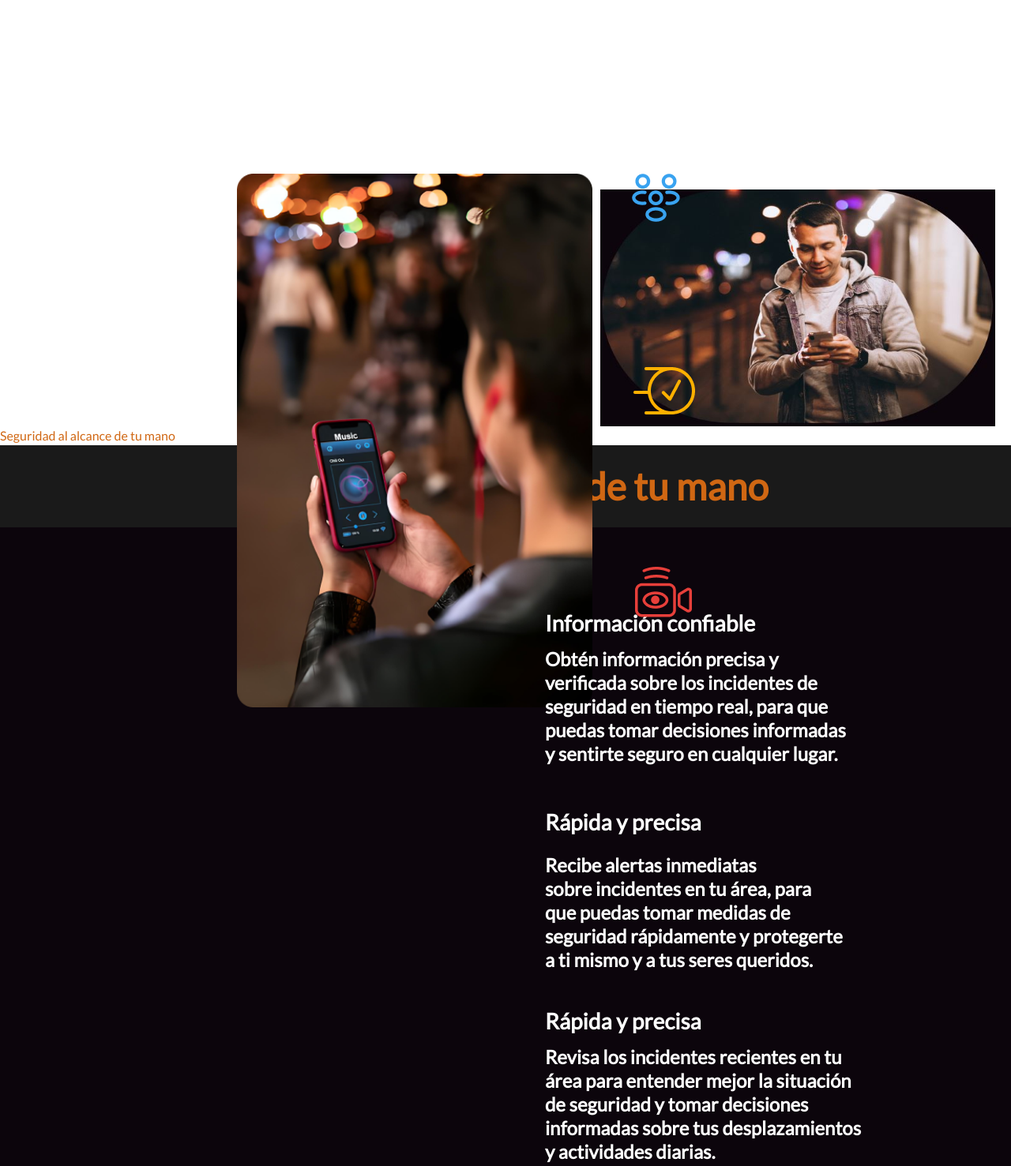
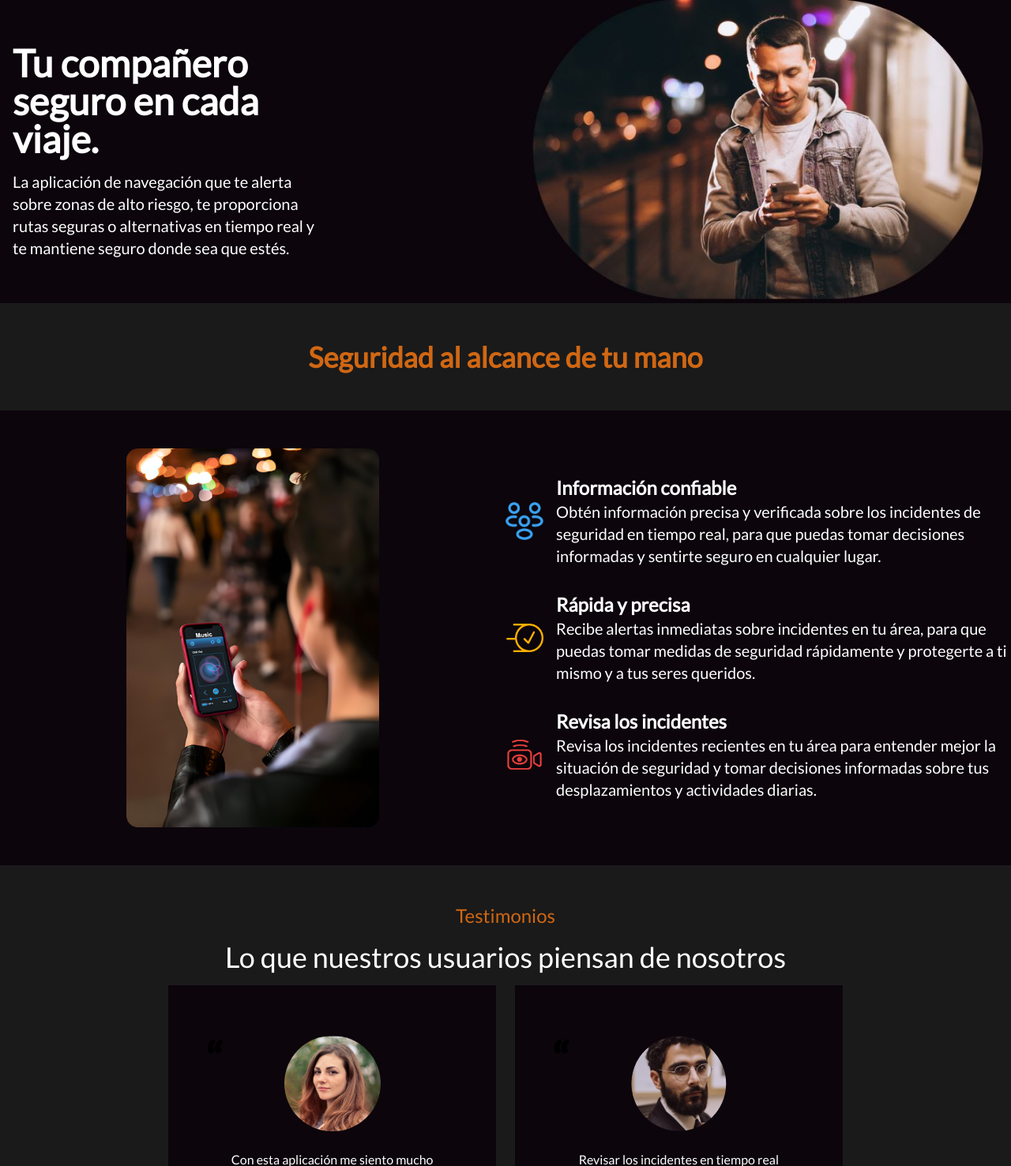
Before and after one commit to IHC-202301-SafeLife/SegurMap-LandingPage, a website: page src/index.html in a window 1280 px wide. Shown: the top 1477 px of the page at 79% size. Drawn offline with Linux system fonts and the light colour scheme.

Commit message:
fix: fix hero elements

```diff
--- a/src/index.html
+++ b/src/index.html
@@ -18,136 +18,95 @@
   </head>
   <body>
     <main>
-      <section id="hero">
-        <div class="hero-header">
-          <div class="left-section">
-            <h1>Tu compañero</h1>
-            <h1>seguro en cada</h1>
-            <h1>viaje</h1>
-            <p>La aplicación de navegación que te alerta<br></br> sobre zonas de alto riesgo, te proporciona<br></br> rutas seguras o alternativas en tiempo real y<br></br> te mantiene seguro donde sea que estés</p>
+      <section class="flex flex-col md:flex-row items-center bg-[#0C050C]">
+        <div class="md:w-1/2 px-4 py-8 md:py-12">
+          <h1 class="text-4xl md:text-5xl font-bold text-center md:text-left mb-4 text-white">
+            Tu compañero <br />
+            seguro en cada <br />
+            viaje.
+          </h1>
+          <p class="text-lg md:text-xl text-center md:text-left text-white">
+            La aplicación de navegación que te alerta <br />
+            sobre zonas de alto riesgo, te proporciona<br />
+            rutas seguras o alternativas en tiempo real y <br />
+            te mantiene seguro donde sea que estés.<br />
+          </p>
         </div>
-          <div class="right-section">
-            <div class="circle-image"></div>
-            <img src="./assets/hero.JPG" alt="hero-image" style="width: 500px; height: 300px;">
-          </div>
-        </div>
-        <div class="hero-footer">
-          <h1 class="footer-text">Seguridad al alcance de tu mano</h1>
+
+        <div class="md:w-1/2">
+          <img class="w-full max-h-96 object-contain mx-auto" src="./assets/hero.JPG" alt="Imagen del Hero" />
         </div>
       </section>
-      <section id="features">
-        <div>
-          <div class="rectangle relative bg-[#1A1A1A] w-full p-4">
-            <h1
-              class="text-[#D06713] font-[lato] font-bold text-[48px] max-[697px]:text-[35px] text-center"
-            >
+
+      <div class="bg-[#1A1A1A] text-[#D06713] py-6 px-4 md:py-12 md:px-6">
+        <h2 class="text-2xl md:text-4xl font-bold text-center">
           Seguridad al alcance de tu mano
-            </h1>
+        </h2>
       </div>
 
-          <div>
-            <div
-              class="banner bg-[#0C050C] h-[961px] flex flex-col items-center pb-6"
-            >
-              <div>
+      <section id="features" class="py-12 bg-[#0C050C]">
+        <div class="container mx-auto flex flex-col md:flex-row items-center">
+          <div class="md:w-1/2 mb-8 md:mb-0">
             <img
-                  class="absolute left-[300px] top-[220px] h-[700px] flex flex-col pb-6"
-                  src="assets/zyro-image (17) 1.png"
-                  alt="img"
+              src="./assets/zyro-image (17) 1.png"
+              alt="feature-img"
+              class="w-full md:w-1/2 h-auto object-contain mx-auto"
             />
           </div>
 
-              <div class="featureList">
-                <div>
+          <div class="md:w-1/2 grid gap-8">
+            <div class="flex items-start md:items-center">
               <img
-                    class="absolute left-[800px] top-[220px] flex flex-col pb-6"
-                    src="assets/people.png"
-                    alt="people"
+                src="./assets/people.png"
+                alt="people-img"
+                class="w-12 h-12"
               />
-
-                  <div class="txt1">
-                    <h1
-                      class="relative text-white text-[28px] font-[lato] font-extrabold left-[250px] top-[100px]"
-                    >
-                      Información confiable
-                    </h1>
-                    <p
-                      class="relative text-white text-[24px] font-[lato] font-bold left-[250px] top-[110px] leading-tight"
-                    >
-                      Obtén información precisa y<br />verificada sobre los
-                      incidentes de<br />seguridad en tiempo real, para que<br />puedas
-                      tomar decisiones informadas<br />y sentirte seguro en
-                      cualquier lugar.
+              <div class="ml-4">
+                <h3 class="text-white text-xl md:text-2xl font-bold">Información confiable</h3>
+                <p class="text-white text-lg md:text-xl">
+                  Obtén información precisa y
+                  verificada sobre los incidentes de
+                  seguridad en tiempo real, para que
+                puedas tomar decisiones informadas
+                 y sentirte seguro en cualquier lugar.
                 </p>
               </div>
             </div>
-
-                <div>
-                  <img
-                    class="absolute left-[800px] top-[455px]"
-                    src="assets/fast.png"
-                    alt="fast"
-                  />
-                  <div class="txt2">
-                    <h1
-                      class="relative text-white text-[28px] font-[lato] font-extrabold left-[250px] top-[160px]"
-                    >
-                      Rápida y precisa
-                    </h1>
-                    <p
-                      class="relative text-white text-[24px] font-[lato] font-bold left-[250px] top-[179px] leading-tight"
-                    >
-                      Recibe alertas inmediatas<br />sobre incidentes en tu
-                      área, para<br />que puedas tomar medidas de<br />seguridad
-                      rápidamente y protegerte<br />a ti mismo y a tus seres
-                      queridos.
+            <div class="flex items-start md:items-center">
+              <img src="./assets/fast.png" alt="fast-img" class="w-12 h-12" />
+              <div class="ml-4">
+                <h3 class="text-white text-xl md:text-2xl font-bold">Rápida y precisa</h3>
+                <p class="text-white text-lg md:text-xl">
+                  Recibe alertas inmediatas sobre incidentes en tu área, para que puedas tomar medidas de seguridad rápidamente y protegerte a ti mismo y a tus seres queridos.
                 </p>
               </div>
             </div>
-
-                <div class="img3">
+            <div class="flex items-start md:items-center">
               <img
-                    class="absolute left-[800px] top-[710px]"
-                    src="assets/camera.png"
-                    alt="camera"
+                src="./assets/camera.png"
+                alt="camera-img"
+                class="w-12 h-12"
               />
-                  <div class="txt3">
-                    <h1
-                      class="relative text-white text-[28px] font-[lato] font-extrabold left-[250px] top-[220px]"
-                    >
-                      Rápida y precisa
-                    </h1>
-                    <p
-                      class="relative text-white text-[24px] font-[lato] font-bold left-[250px] top-[230px] leading-tight"
-                    >
-                      Revisa los incidentes recientes en tu<br />área para
-                      entender mejor la situación<br />de seguridad y tomar
-                      decisiones<br />informadas sobre tus desplazamientos<br />y
-                      actividades diarias.
+              <div class="ml-4">
+                <h3 class="text-white text-xl md:text-2xl font-bold">Revisa los incidentes</h3>
+                <p class="text-white text-lg md:text-xl">
+                  Revisa los incidentes recientes en tu área para entender mejor la situación de seguridad y tomar decisiones informadas sobre tus desplazamientos y actividades diarias.
                 </p>
               </div>
             </div>
         </div>
-              <div class="line">
-                <hr
-                  class="relative mx-auto top-[350px] w-[1100px]"
-                  color="black"
-                />
-              </div>
-            </div>
-          </div>
-        </div>
+
       </section>
 
       <section
         id="customer-section"
-        class="flex flex-col justify-center bg-tertiary py-12 items-center banner bg-[#0C050C]"
+        class="flex flex-col justify-center bg-tertiary py-12 items-center banner bg-[#1A1A1A]"
       >
         <h2 class="section-title text-superbold text-2xl text-[#D06713]">
           Testimonios
         </h2>
         <p class="text-4xl text-center my-4 text-white">
-          Lo que nuestros usuarios piensan de Nosotros
+          Lo que nuestros usuarios piensan de nosotros
         </p>
         <div
           class="grid grid-cols-1 md:grid-cols-2 p-2 md:p-0 md:w-3/4 xl:w-2/3 gap-6 bg-"
@@ -196,12 +155,14 @@
                 quiera sentirse más segura al salir de casa.
               </p>
               <p class="text-2xl text-secondary font-semibold my-4">
-                JuanG., Miraflores
+                Juan G., Miraflores
               </p>
             </div>
           </div>
         </div>
       </section>
+
+
       <section class="bg-fondo-400" id="download">
         <div class="flex justify-center items-center">
           <h1 class="font-bold fg-letters-200">Mantente seguro</h1>
--- a/src/styles/styles.css
+++ b/src/styles/styles.css
@@ -9,7 +9,8 @@
 }
 
 @layer components {
-  hero-header {
+
+  .hero-header {
     background-color: #0c050c; /* Cambia el color de fondo aquí */
     display: flex;
     align-items: center;
@@ -30,18 +31,6 @@
     padding-right: 20px;
   }
 
-  hero-footer {
-    height: 100px;
-    background-color: #1a1a1a; /* Cambia el color de fondo del footer aquí */
-    display: flex;
-    align-items: center;
-    justify-content: center;
-  }
-
-  .footer-text {
-    color: #d06713; /* Cambia el color del texto del footer aquí */
-    font-family: "Lato", sans-serif; /* Cambia la tipografía del texto aquí */
-  }
 
   .imgPS {
     margin: 20px;
```
Also changed, not shown: src/styles/tailwind.css. Lines whose indentation alone changed are shown as unchanged.
